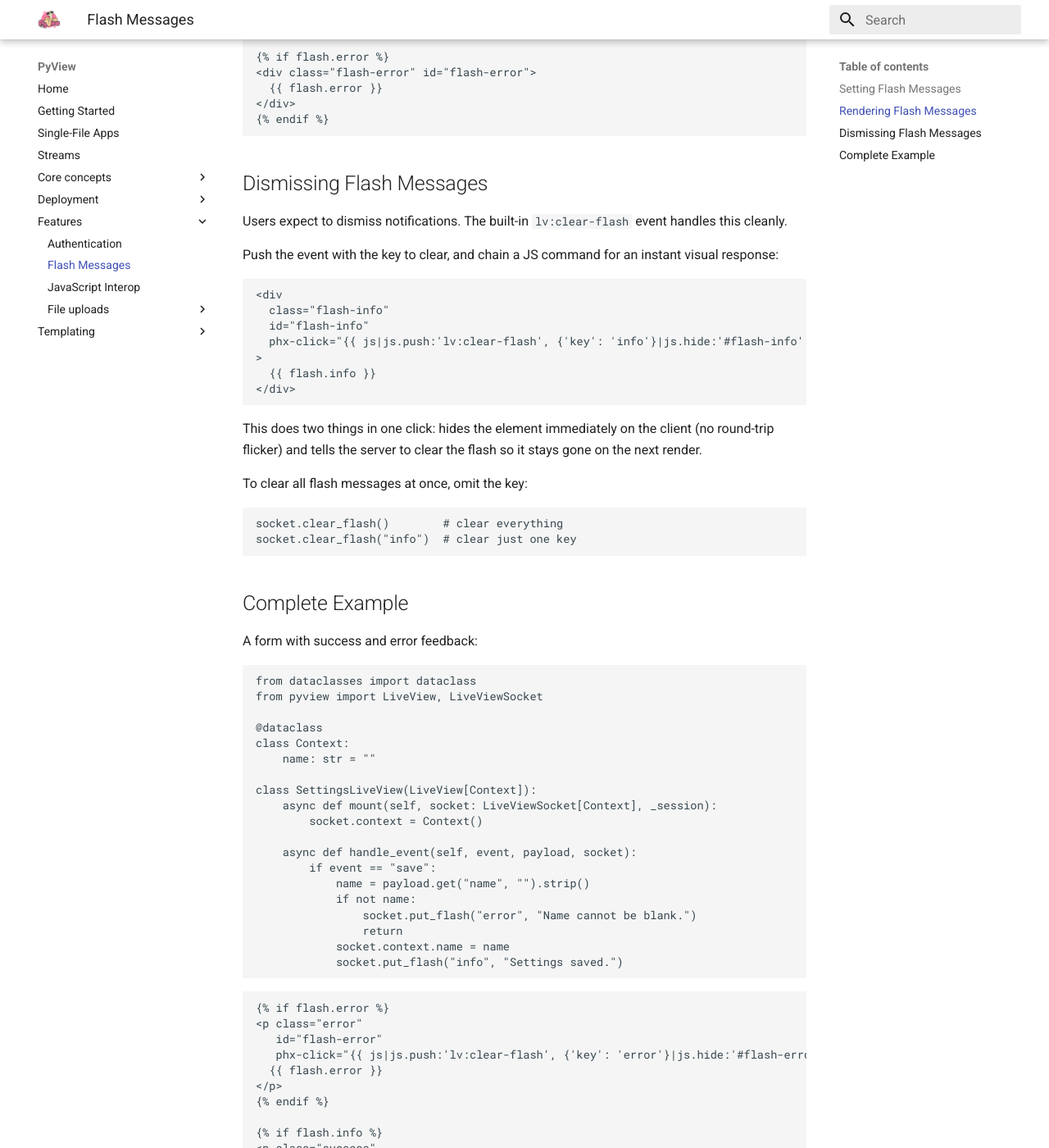
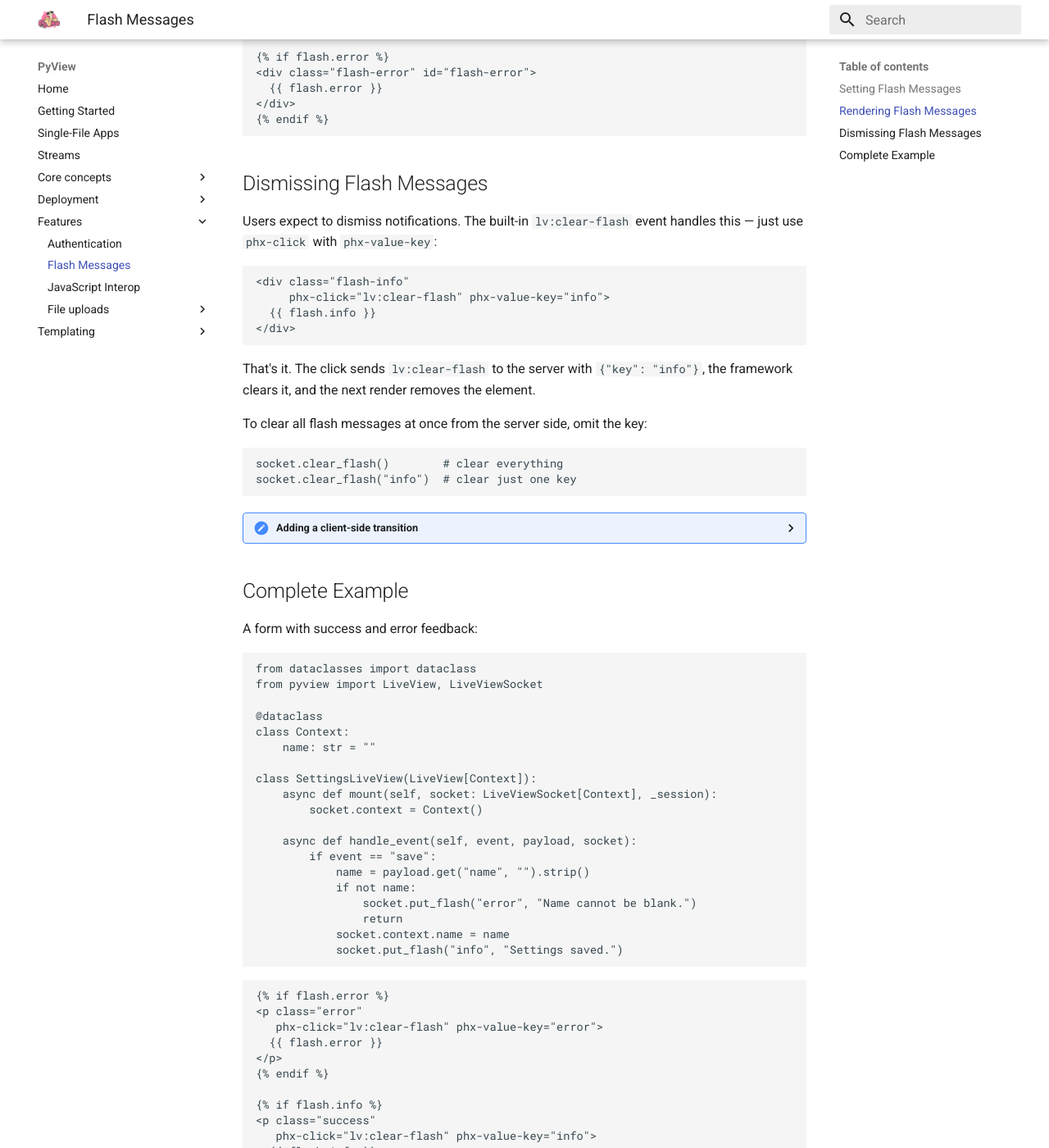
Before and after one commit to ogrodnek/pyview, an MkDocs documentation site: the page built from docs/features/flash-messages.md, in a window 1280 px wide and 1400 px high, scrolled down 1116 px. Shown: the whole window at 82% size. Built offline with MkDocs 1.6.1 and Material for MkDocs 9.7.7, drawn with Linux system fonts in a browser that asks for light colours; some of the changed text lies outside the part shown.

Commit message:
Simplify flash dismiss to phx-value-key (Phoenix idiom)
Use phx-click="lv:clear-flash" phx-value-key="info" instead of
js.push chaining. This matches the standard Phoenix pattern — the
JS command approach is still documented as an option for client-side
transitions but is no longer the default.

https://claude.ai/code/session_013xPykMXsZgZmdm1pChgU31

````diff
--- a/docs/features/flash-messages.md
+++ b/docs/features/flash-messages.md
@@ -63,28 +63,39 @@ Flash is automatically available in every template as `flash`:
 
 ## Dismissing Flash Messages
 
-Users expect to dismiss notifications. The built-in `lv:clear-flash` event handles this cleanly.
-
-Push the event with the key to clear, and chain a JS command for an instant visual response:
+Users expect to dismiss notifications. The built-in `lv:clear-flash` event handles this — just use `phx-click` with `phx-value-key`:
 
 ```html
-<div
-  class="flash-info"
-  id="flash-info"
-  phx-click="{{ js|js.push:'lv:clear-flash', {'key': 'info'}|js.hide:'#flash-info' }}"
->
+<div class="flash-info"
+     phx-click="lv:clear-flash" phx-value-key="info">
   {{ flash.info }}
 </div>
 ```
 
-This does two things in one click: hides the element immediately on the client (no round-trip flicker) and tells the server to clear the flash so it stays gone on the next render.
+That's it. The click sends `lv:clear-flash` to the server with `{"key": "info"}`, the framework clears it, and the next render removes the element.
 
-To clear all flash messages at once, omit the key:
+To clear all flash messages at once from the server side, omit the key:
 
 ```python
 socket.clear_flash()        # clear everything
 socket.clear_flash("info")  # clear just one key
 ```
+
+<details>
+<summary>Adding a client-side transition</summary>
+
+If you want an instant hide before the server round-trip, chain a JS command:
+
+```html
+<div class="flash-info" id="flash-info"
+     phx-click='{{ js.push("lv:clear-flash", {"key": "info"}) | js.hide("#flash-info") }}'>
+  {{ flash.info }}
+</div>
+```
+
+This hides the element immediately on the client and clears the flash on the server. In practice the websocket round-trip is fast enough that the simple `phx-value-key` approach works well.
+
+</details>
 
 ## Complete Example
 
@@ -115,16 +126,14 @@ class SettingsLiveView(LiveView[Context]):
 ```html
 {% if flash.error %}
 <p class="error"
-   id="flash-error"
-   phx-click="{{ js|js.push:'lv:clear-flash', {'key': 'error'}|js.hide:'#flash-error' }}">
+   phx-click="lv:clear-flash" phx-value-key="error">
   {{ flash.error }}
 </p>
 {% endif %}
 
 {% if flash.info %}
 <p class="success"
-   id="flash-info"
-   phx-click="{{ js|js.push:'lv:clear-flash', {'key': 'info'}|js.hide:'#flash-info' }}">
+   phx-click="lv:clear-flash" phx-value-key="info">
   {{ flash.info }}
 </p>
 {% endif %}
````
Also changed, not shown: 2 other files.
